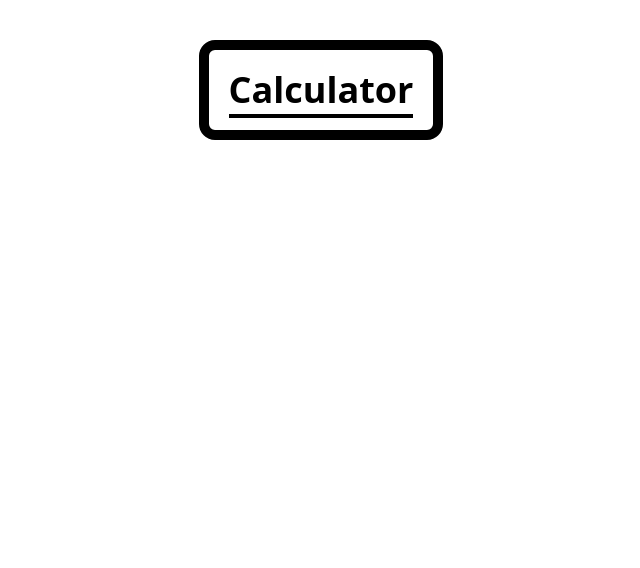
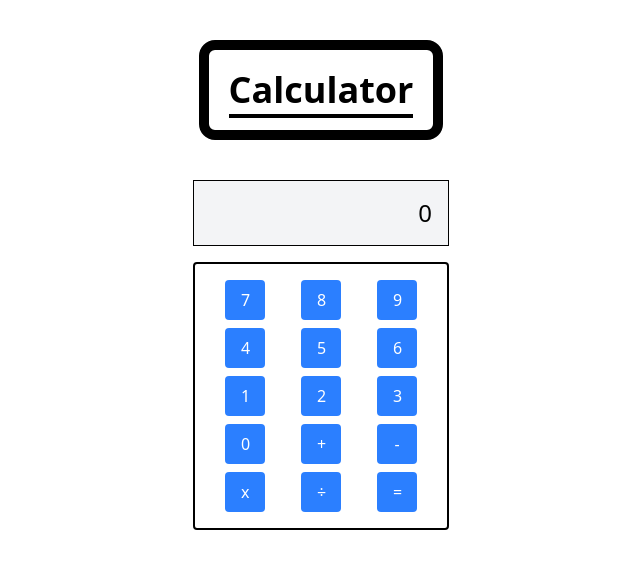
Before and after one commit to bushra-rauf/calculator, a Next.js app: page / in a window 1280 px wide. Shown: the top 568 px of the page, without its empty margins (319-959 px from the left). Built offline with nearby package versions, Linux system fonts and the light colour scheme.

Commit message:
added keyboard

```diff
--- a/src/app/page.tsx
+++ b/src/app/page.tsx
@@ -1,9 +1,21 @@
+'use client'
+import Header from "@/components/Header";
+import Keyboard from "@/components/Keyborad";
+import { useState } from "react";
+export default function Home() {
+  const [input, setInput] = useState ('')
+  const handleClick = (value: string) => {
+    setInput((prev)=> prev + value)
+  }
+  return (
+    <div className="font-sans  ">
+      <Header pageTitle="Calculator"/>
 
-import Header from "@/components/Header";
-export default function Home() {
-  return (
-    <div className="font-sans ">
-      <Header pageTitle="Calculator"/>
+      {/* Display */}
+      <div className="bg-gray-100 p-4 mb-4 text-right text-2xl border max-w-3xs mx-auto">
+        {input || "0"}
+      </div>
+      <Keyboard onClick={handleClick}/>
     </div>
   );
 }
--- a/src/components/Button/index.tsx
+++ b/src/components/Button/index.tsx
@@ -1,7 +1,7 @@
 import { buttonProps } from "@/Utils/types"
 const Button = ({label, onClick}:buttonProps) => {
     return(
-       <button className="bg-blue-500 text-white py-2 px-4 rounded  hover:bg-blue-600" onClick={()=> onClick(label)}>
+       <button className=" w-10 bg-blue-500 text-white py-2 px-4 rounded mx-auto hover:bg-blue-600" onClick={()=> onClick(label)}>
         {label}
        </button>
     )
--- /dev/null
+++ b/src/components/Keyborad/index.tsx
@@ -0,0 +1,30 @@
+// import {digits, operators} from '@/Data/data'
+// import Button from '../Button'
+// const Keyboard = ( {onClick}:{onClick:(value: string)=> void}) => {
+//     return(
+//         <div>
+//           {digits.map((digit)=><Button  label={digit}onClick={onClick}>{digit}</Button>)}
+//           {operators.map((operator)=><Button label={operator}onClick={onClick}>{operator}</Button>)}
+//         </div>
+//     )
+// }
+
+// export default Keyboard
+
+import { digits, operators } from '@/Data/data'
+import Button from '../Button'
+
+const Keyboard = ({ onClick }: { onClick: (value: string) => void }) => {
+  return (
+    <div className='grid grid-cols-3 gap-2 border-2 p-4 rounded max-w-3xs mx-auto' >
+      {digits.map((digit, index) => (
+        <Button key={index} label={digit} onClick={onClick} />
+      ))}
+      {operators.map((operator) => (
+        <Button key={operator} label={operator} onClick={onClick} />
+      ))}
+    </div>
+  )
+}
+
+export default Keyboard
```
Also changed, not shown: 1 other file (tests, documents, lock files or other folders).
